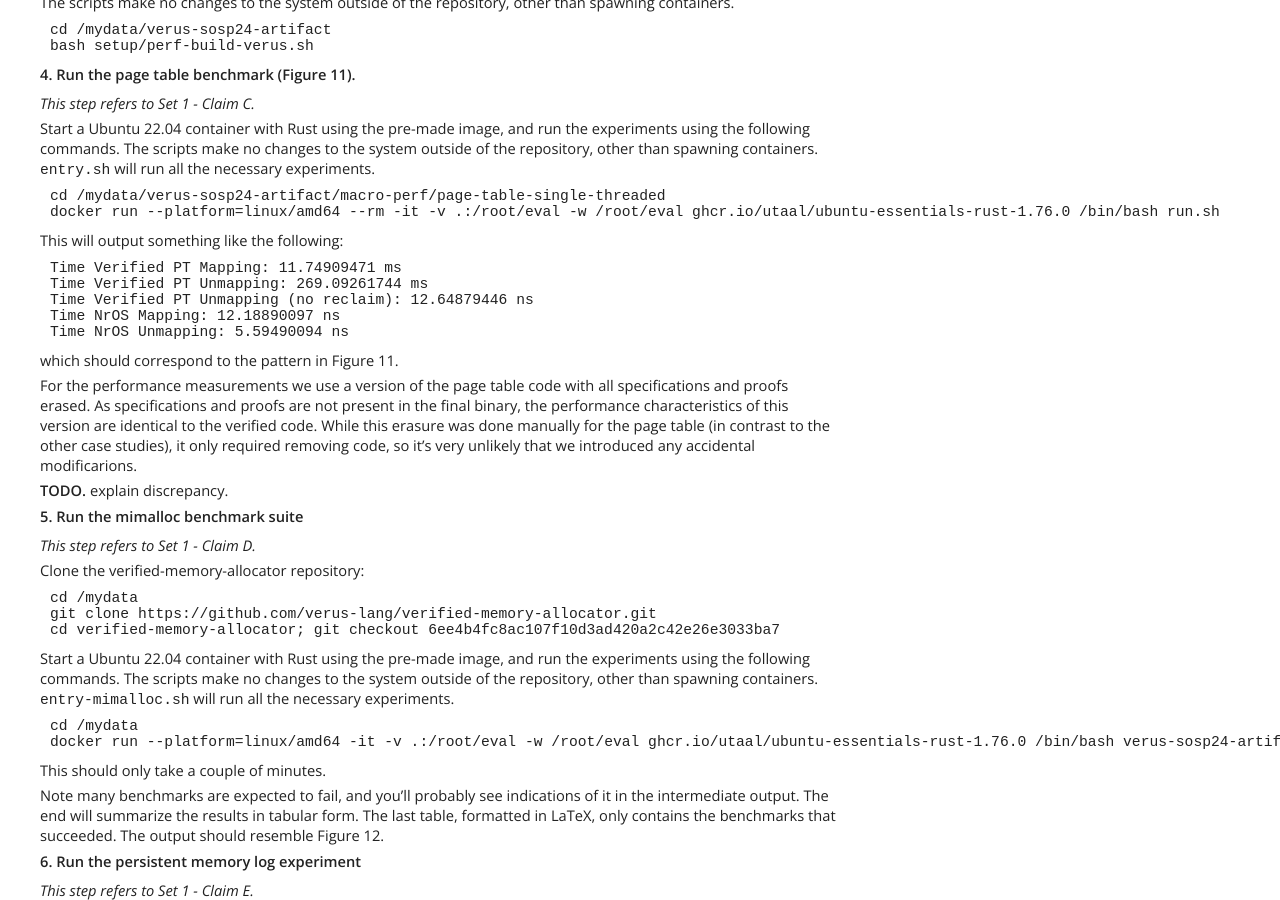
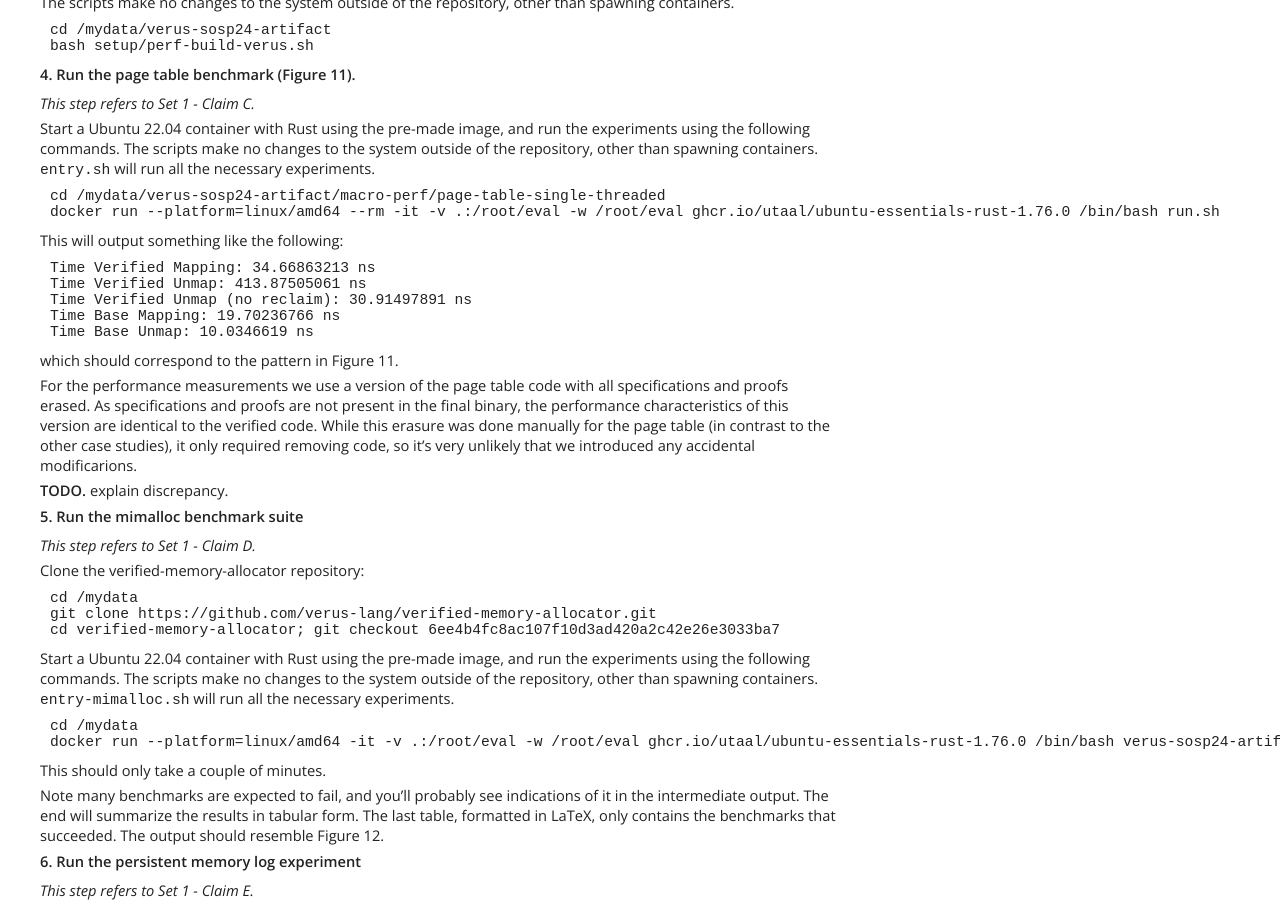
Before and after one commit to verus-lang/paper-sosp24-artifact, a Jekyll site: the page built from site/guide.md, in a window 1280 px wide and 900 px high, scrolled down 2891 px. Built offline with Jekyll 4.4.1, drawn with Linux system fonts in a browser that asks for light colours.

Commit message:
add CloudLab numbers for page table

````diff
--- a/site/guide.md
+++ b/site/guide.md
@@ -204,11 +204,11 @@ docker run --platform=linux/amd64 --rm -it -v .:/root/eval -w /root/eval ghcr.io
 This will output something like the following:
 
 ```
-Time Verified PT Mapping: 11.74909471 ms
-Time Verified PT Unmapping: 269.09261744 ms
-Time Verified PT Unmapping (no reclaim): 12.64879446 ns
-Time NrOS Mapping: 12.18890097 ns
-Time NrOS Unmapping: 5.59490094 ns
+Time Verified Mapping: 34.66863213 ns
+Time Verified Unmap: 413.87505061 ns
+Time Verified Unmap (no reclaim): 30.91497891 ns
+Time Base Mapping: 19.70236766 ns
+Time Base Unmap: 10.0346619 ns
 ```
 
 which should correspond to the pattern in Figure 11.
````
